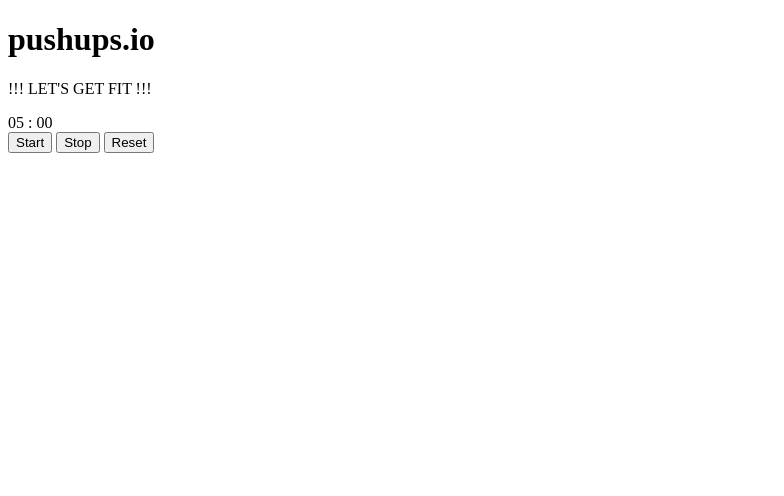
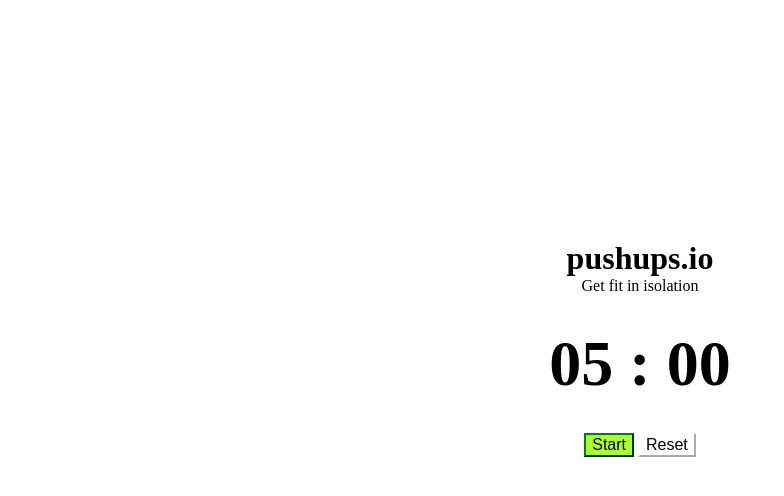
Before and after one commit to Jord-Gui/push-up-timer, a plain HTML site: page index.html in a window 1280 px wide. Shown: the whole page, without its empty margins (0-784 px from the left). Drawn offline with Linux system fonts and the light colour scheme.

Commit message:
added styling

```diff
--- a/index.html
+++ b/index.html
@@ -4,23 +4,23 @@
     <meta charset="UTF-8">
     <meta name="viewport" content="width=device-width, initial-scale=1.0">
     <title>pushups.io</title>
+    <link rel="stylesheet" href="style.css">
 </head>
 <body>
     <div class="container">
         <h1>pushups.io</h1>
-        <p>!!! LET'S GET FIT !!!</p>
+        <p>Get fit in isolation</p>
         <div class="timer">
             <span id="minutes">05</span>
             <span>:</span>
             <span id="seconds">00</span>
         </div>
         <div class="btns">
-            <button class="start">Start</button>
-            <button class="stop">Stop</button>
-            <button class="reset">Reset</button>
+            <button id="start">Start</button>
+            <button id="pause" class="hide-btn">Pause</button>
+            <button id="reset" class="reset">Reset</button>
         </div>
         <script src="app.js"></script>
-        <link rel="stylesheet" href="style.css">
     </div>
 
 </body>
--- a/style.css
+++ b/style.css
@@ -0,0 +1,33 @@
+body {
+    margin: 0;
+}
+
+.container {
+    text-align: center;
+    margin: 15em 0;
+}
+
+h1, p{
+    margin: 0;
+}
+
+.timer {
+    font-size: 4em;
+    font-weight: bold;
+    margin: .5em 0;
+}
+
+button {
+    background-color: greenyellow;
+    border-color: green;
+    font-size: 1em;
+}
+
+.hide-btn {
+    display: none;
+}
+
+.reset {
+    background-color: white;
+    border-color: white;
+}
```
